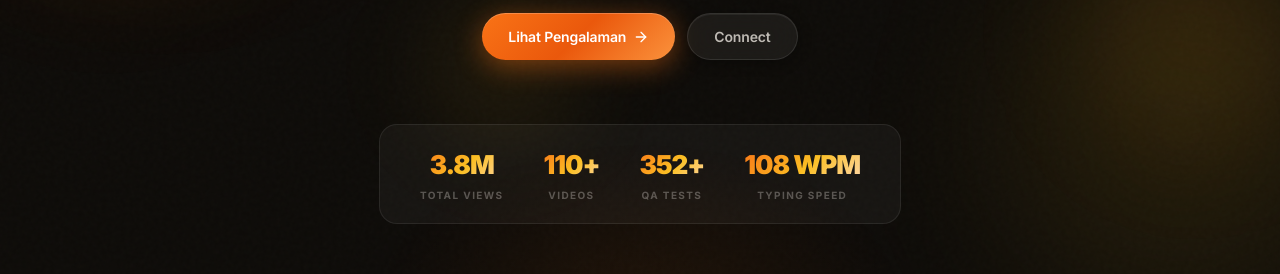
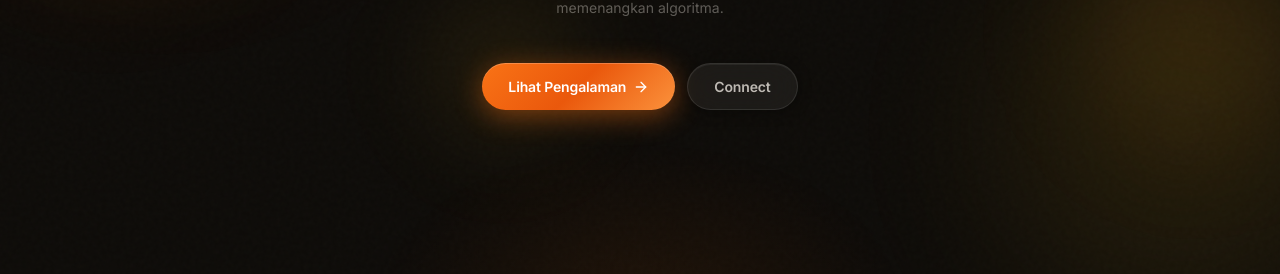
Before and after one commit to aprilliobintang284/portfolio-aprillio, a Next.js app: page / in a window 1280 px wide. Shown: the part 492-766 px from the top of the page. Built offline with nearby package versions, Linux system fonts and the light colour scheme; no server answers.

Commit message:
remove status bar

```diff
--- a/app/page.tsx
+++ b/app/page.tsx
@@ -401,14 +401,6 @@ export default function Home() {
               <a href="#contact" className="btn btn-ghost">Connect</a>
             </motion.div>
 
-            <motion.div variants={v} style={{display:"inline-flex",flexWrap:"wrap" as const,justifyContent:"center",gap:40,padding:"20px 40px",borderRadius:18,background:"rgba(255,255,255,.04)",border:"1px solid rgba(255,255,255,.08)"}}>
-              {[["3.8M","Total Views"],["110+","Videos"],["352+","QA Tests"],["108 WPM","Typing Speed"]].map(([val,lbl])=>(
-                <div key={lbl} style={{textAlign:"center"}}>
-                  <p className="grad-orange" style={{fontWeight:900,fontSize:"clamp(18px,2.5vw,26px)",letterSpacing:"-.04em",marginBottom:4}}>{val}</p>
-                  <p style={{fontSize:10,fontWeight:700,letterSpacing:".14em",textTransform:"uppercase" as const,color:"rgba(245,240,232,.30)"}}>{lbl}</p>
-                </div>
-              ))}
-            </motion.div>
           </motion.div>
         </section>
 
```
